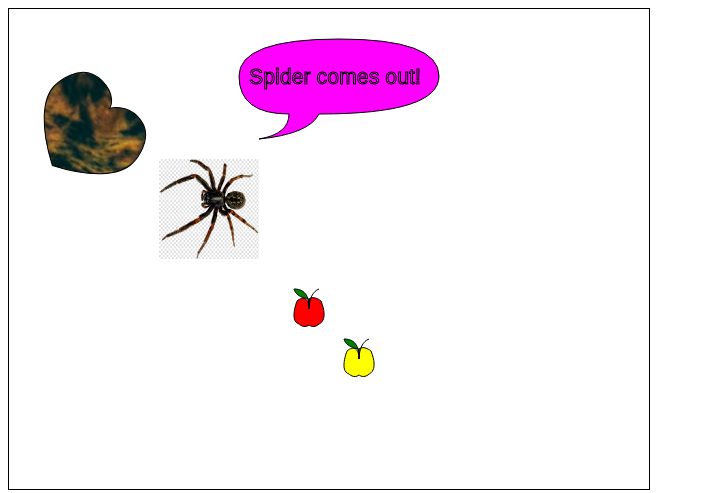
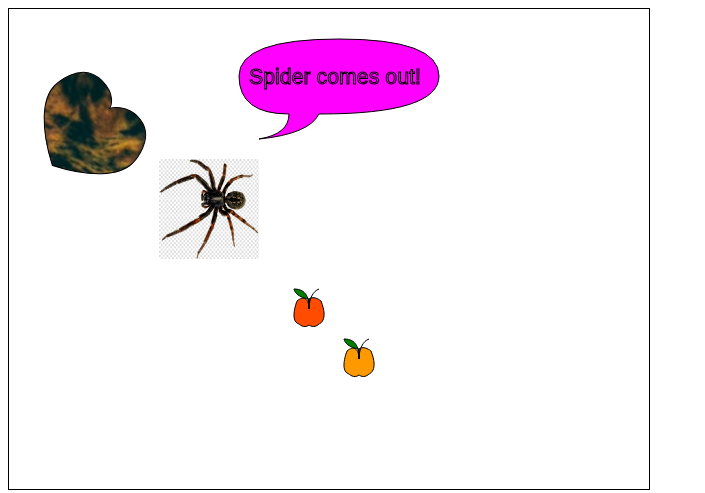
Before and after one commit to indigowhale42/indigowhale42.github.io, a plain HTML site: page UndefinedGame/game.html in a window 1280 px wide. Shown: the whole page, without its empty margins (0-705 px from the left). Drawn offline with Linux system fonts and the light colour scheme.

Commit message:
color generator

```diff
--- a/UndefinedGame/apple.js
+++ b/UndefinedGame/apple.js
@@ -1,17 +1,29 @@
-function drawApple(context, x, y, size, color) {
+class Apple {
+
+    constructor(x, y, color) {
+        this.x = x;
+        this.y = y;
+        this.color = color;
+    }
+
+    drawApple = function(context) {
+
+        context.save();
+
+        context.translate(this.x, this.y);
 
         /*** Тушка яблока ***/
 
         context.beginPath();
-    context.moveTo(x, y);
-    context.bezierCurveTo(x + 0, y - 10, x - 5, y - 14, x - 12, y - 8);
-    context.bezierCurveTo(x - 12, y - 8, x - 20, y + 12, x - 10, y + 15);
-    context.bezierCurveTo(x - 10, y + 15, x - 5, y + 20, x + 0, y + 16);
-    context.bezierCurveTo(x + 0, y + 16, x + 5, y + 20, x + 10, y + 15);
-    context.bezierCurveTo(x + 10, y + 15, x + 20, y + 12, x + 12, y - 8);
-    context.bezierCurveTo(x + 12, y - 8, x + 5, y - 14, x + 0, y - 10);
+        context.moveTo(0, 0);
+        context.bezierCurveTo(0, -10, -5, -14, -12, -8);
+        context.bezierCurveTo(-12, -8, -20, 12, -10, 15);
+        context.bezierCurveTo(-10, 15, -5, 20, 0, 16);
+        context.bezierCurveTo(0, 16, 5, 20, 10, 15);
+        context.bezierCurveTo(10, 15, 20, 12, 12, -8);
+        context.bezierCurveTo(12, -8, 5, -14, 0, -10);
         context.closePath();
-    context.fillStyle = color;
+        context.fillStyle = this.color;
         context.fill();
         // Обводка черным
         context.stroke();
@@ -19,19 +31,22 @@ function drawApple(context, x, y, size, color) {
         /*** Хвостик яблока ***/
 
         context.beginPath();
-    context.moveTo(x, y);
-    context.bezierCurveTo(x, y - 10, x + 4, y - 18, x + 10, y - 20);
+        context.moveTo(0, 0);
+        context.bezierCurveTo(0, -10, 4, -18, 10, -20);
         context.stroke();
 
         /*** Листик яблока ***/
 
         context.beginPath();
-    context.moveTo(x, y);
-    context.bezierCurveTo(x, y - 10, x - 2, y - 20, x - 15, y - 20);
-    context.bezierCurveTo(x - 15, y - 20, x - 14, y - 12, x, y - 10);
+        context.moveTo(0, 0);
+        context.bezierCurveTo(0, -10, -2, -20, -15, -20);
+        context.bezierCurveTo(-15, -20, -14, -12, 0, -10);
         context.closePath();
         context.fillStyle = "green";
         context.fill();
         // Обводка черным
         context.stroke();
+
+        context.restore();
     }
+}
--- a/UndefinedGame/index.html
+++ b/UndefinedGame/game.html
@@ -6,6 +6,7 @@
         <script src="apple.js"></script>
         <script src="heart.js"></script>
         <script src="speechBalloon.js"></script>
+        <script src="rainbowColorGenerator.js"></script>
         <!--<script src="playAudio.js"></script>-->
 
         <script type="text/javascript">
@@ -21,8 +22,16 @@
 
                 // draw here...
 
-                drawApple(context, 300, 300, 10, "red");
-                drawApple(context, 350, 350, 10, "yellow");
+                var generator = new RainbowColorGenerator(20, true);
+                var nextColor = generator.next();
+
+                var redApple = new Apple(300, 300, generator.next());
+                var yellowApple = new Apple(350, 350, generator.next());
+
+                redApple.drawApple(context);
+                yellowApple.drawApple(context);
+                //drawApple(context, 300, 300, 10, "red");
+                //drawApple(context, 350, 350, 10, "yellow");
 
                 var spiderImage = document.getElementById("spider");
                 context.drawImage(spiderImage, 150, 150, 100, 100);
--- /dev/null
+++ b/UndefinedGame/rainbowColorGenerator.js
@@ -0,0 +1,38 @@
+class RainbowColorGenerator {
+
+    constructor (colorNumbers, startFromZero) {
+        this.colorNumbers = colorNumbers;
+
+        if (startFromZero)
+            this.current = 0;
+        else
+            this.current = Math.ceil(Math.random() % colorNumbers);
+    }
+
+    next = function() {
+
+        if (this.current >= this.colorNumbers) {
+            this.current = 0;
+        }
+        var c = this.current / this.colorNumbers;
+        var rgb = rainbowStop(c, 1, 0.5)
+        this.current++;
+        //alert( `Создана кофеварка, мощность` );
+        return rgb;
+    }
+}
+
+function rainbowStop(h) {
+    let f = (n, k = (n + h * 12) % 12) =>
+      0.5 - 0.5 * Math.max(Math.min(k - 3, 9 - k, 1), -1);
+    let rgb2hex = (r, g, b) =>
+      "#" +
+      [r, g, b]
+        .map(x =>
+          Math.round(x * 255)
+            .toString(16)
+            .padStart(2, 0)
+        )
+        .join("");
+    return rgb2hex(f(0), f(8), f(4));
+}
```
Also changed, not shown: index.html (+1 -1 lines). Lines whose indentation alone changed are shown as unchanged.
